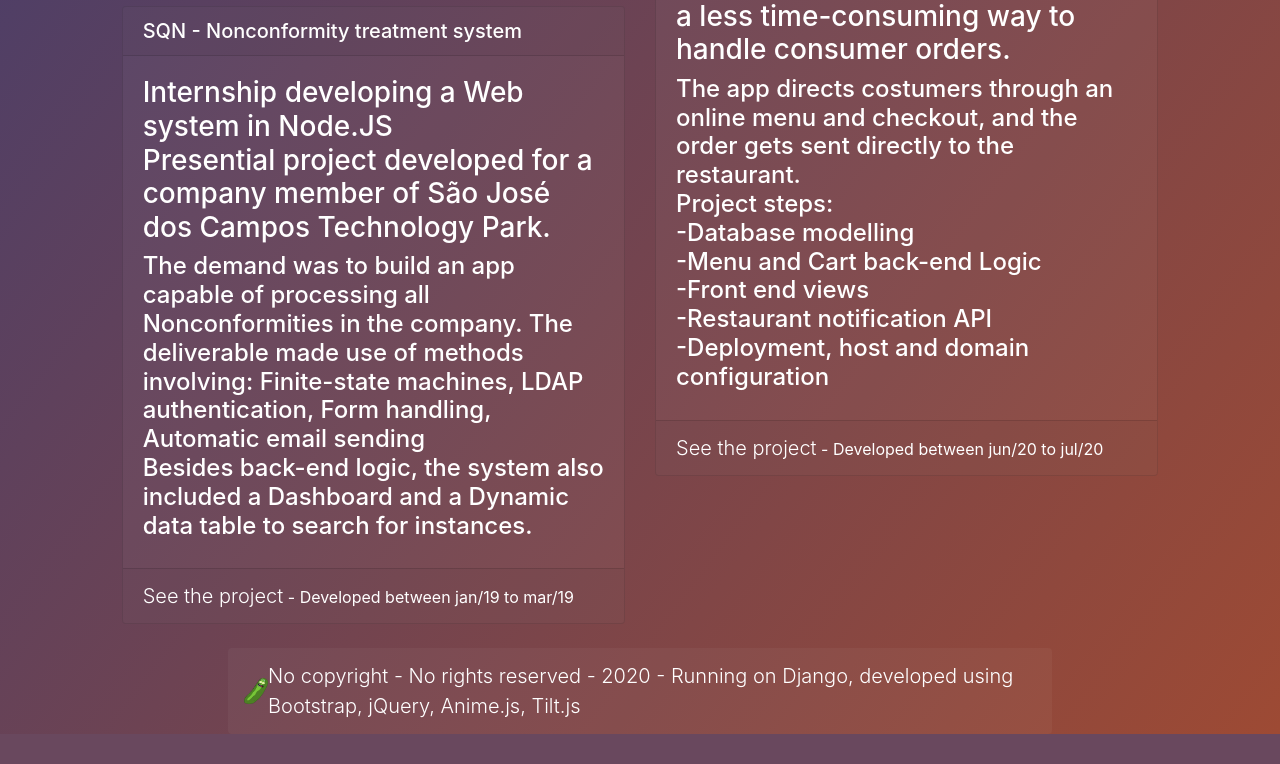
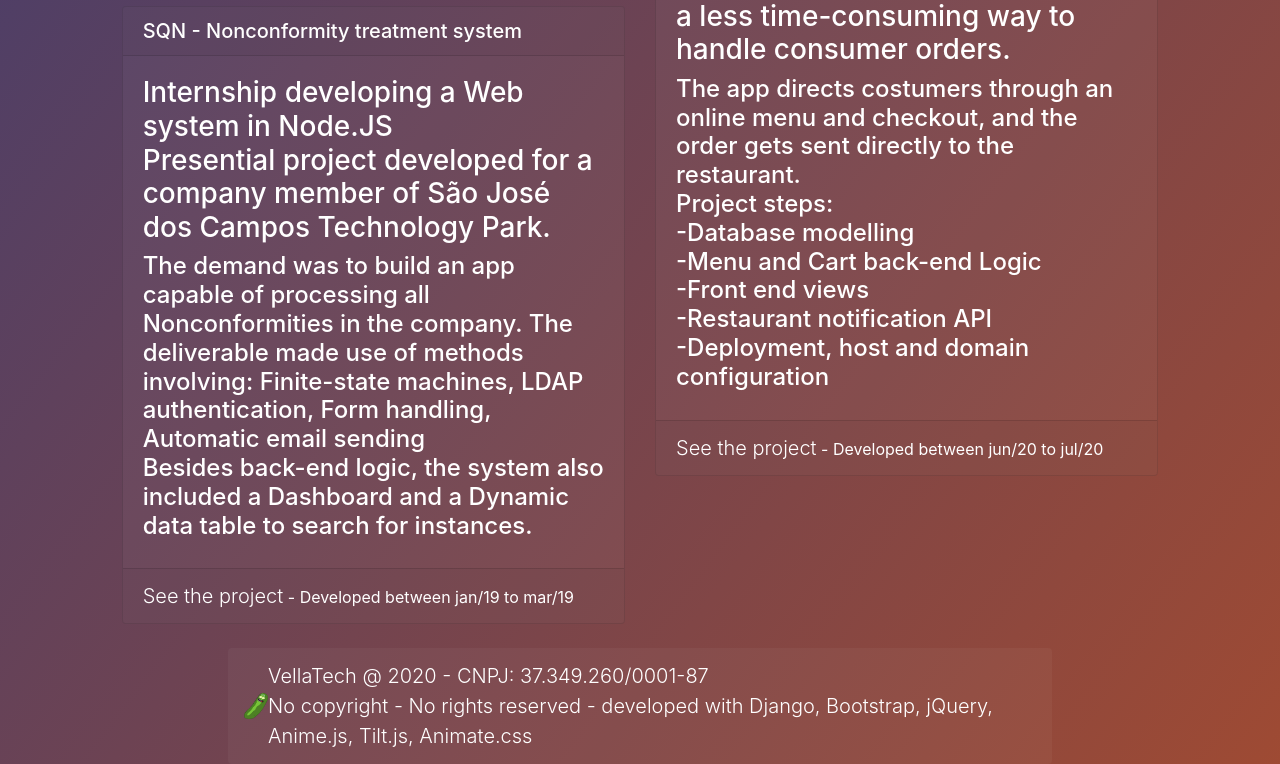
Before and after one commit to lorenzovella/vellatech, a Django app: page / in a window 1280 px wide. Shown: the part 968-1732 px from the top of the page. Before the commit the page ends 1702 px from the top, so only its background shows below. Run offline with Django 3.2, Linux system fonts and the light colour scheme; some libraries are stand-ins or nearby versions.

Commit message:
Update index.html

```diff
--- a/Portfolio/templates/index.html
+++ b/Portfolio/templates/index.html
@@ -183,7 +183,7 @@ $( document ).ready(function() {
         <div class="col-md-8 mx-auto">
           <nav class="navbar navbar-dark navbar-expand-lg rounded mt-3">
             <img src="static/pickle-rick.png"/>
-            <a class="navbar-brand mx-auto d-flex lead text-wrap" >No copyright - No rights reserved - 2020 - Running on Django, developed using Bootstrap, jQuery, Anime.js, Tilt.js</a>
+            <a class="navbar-brand mx-auto d-flex lead text-wrap" >VellaTech @ 2020 - CNPJ:  37.349.260/0001-87</br>No copyright - No rights reserved - developed with Django, Bootstrap, jQuery, Anime.js, Tilt.js, Animate.css</a>
           </nav>
         </div>
       </footer>
```
